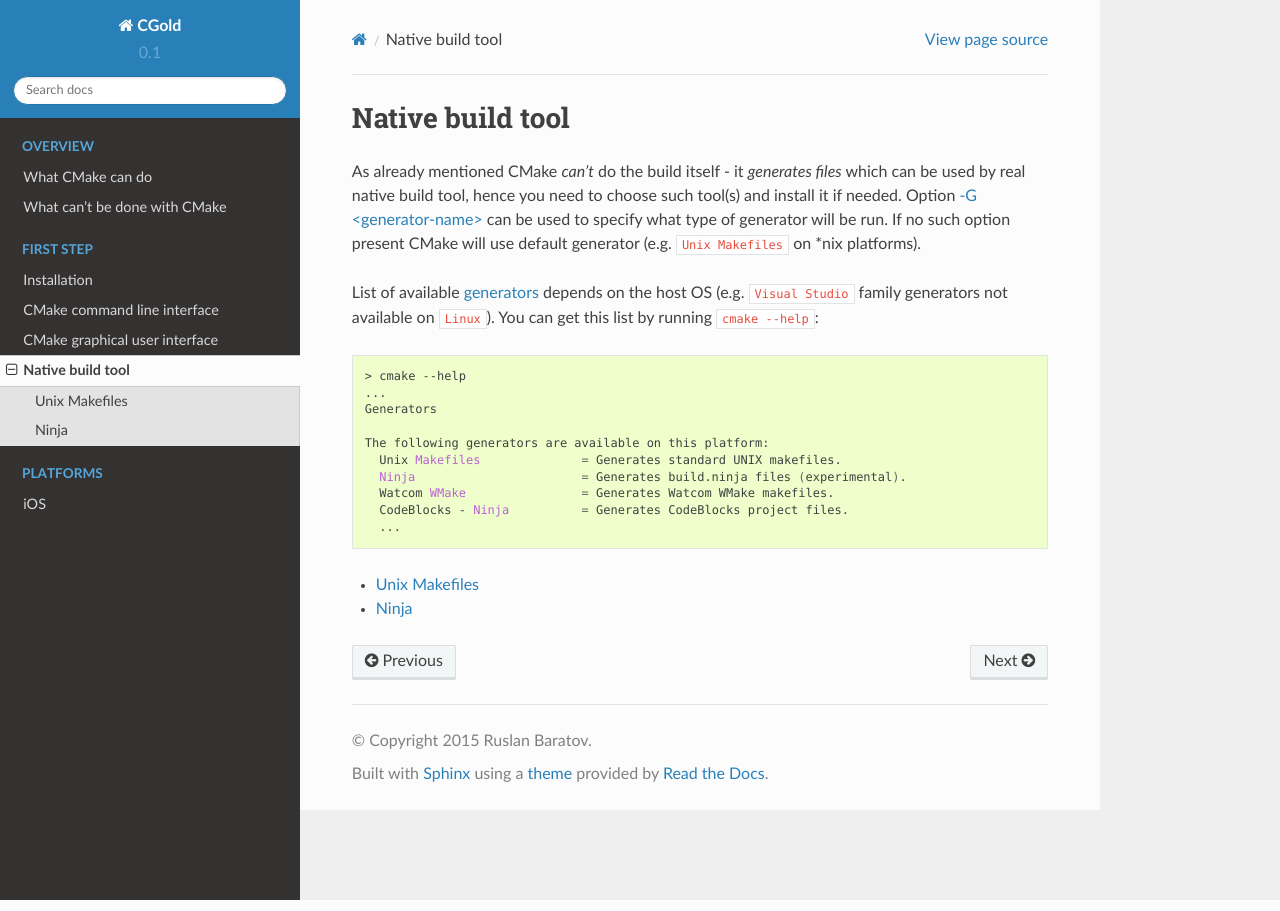
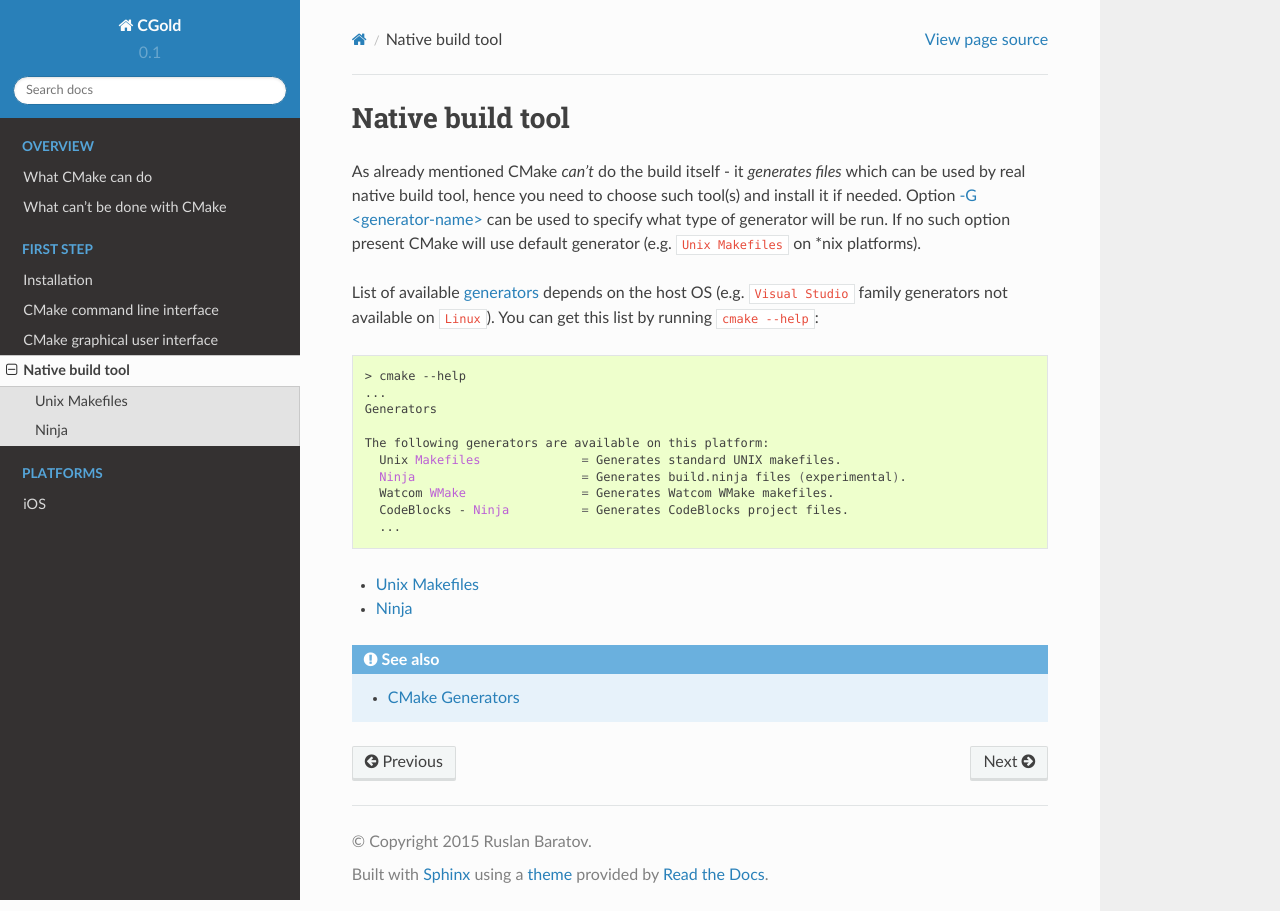
Before and after one commit to ruslo/CGold, a Sphinx documentation site: the page built from docs/first-step/native-build-tool.rst, in a window 1280 px wide. Built offline with Sphinx 7.4.7 and the Read the Docs theme 2.0.0, drawn with Linux system fonts in a browser that asks for light colours.

Commit message:
Add link to CMake Generators documentation

```diff
--- a/docs/first-step/native-build-tool.rst
+++ b/docs/first-step/native-build-tool.rst
@@ -30,5 +30,9 @@ family generators not available on ``Linux``). You can get this list by running
   native-build-tool/unix-makefiles.rst
   native-build-tool/ninja.rst
 
+.. seealso::
+
+  * `CMake Generators <https://cmake.org/cmake/help/latest/manual/cmake-generators.7.html>`_
+
 .. _generators: https://cmake.org/cmake/help/v3.5/manual/cmake-generators.7.html
 .. _-G \<generator-name>: https://cmake.org/cmake/help/v3.5/manual/cmake.1.html#options
```
